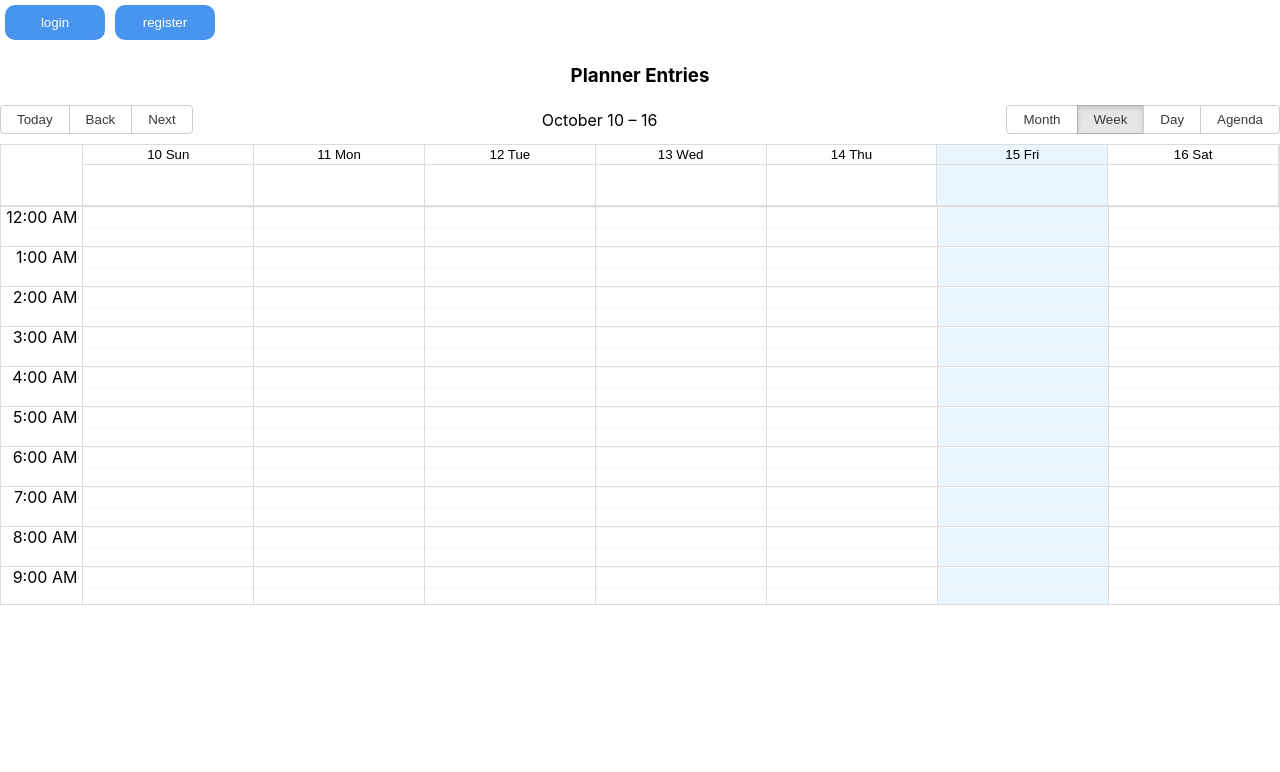
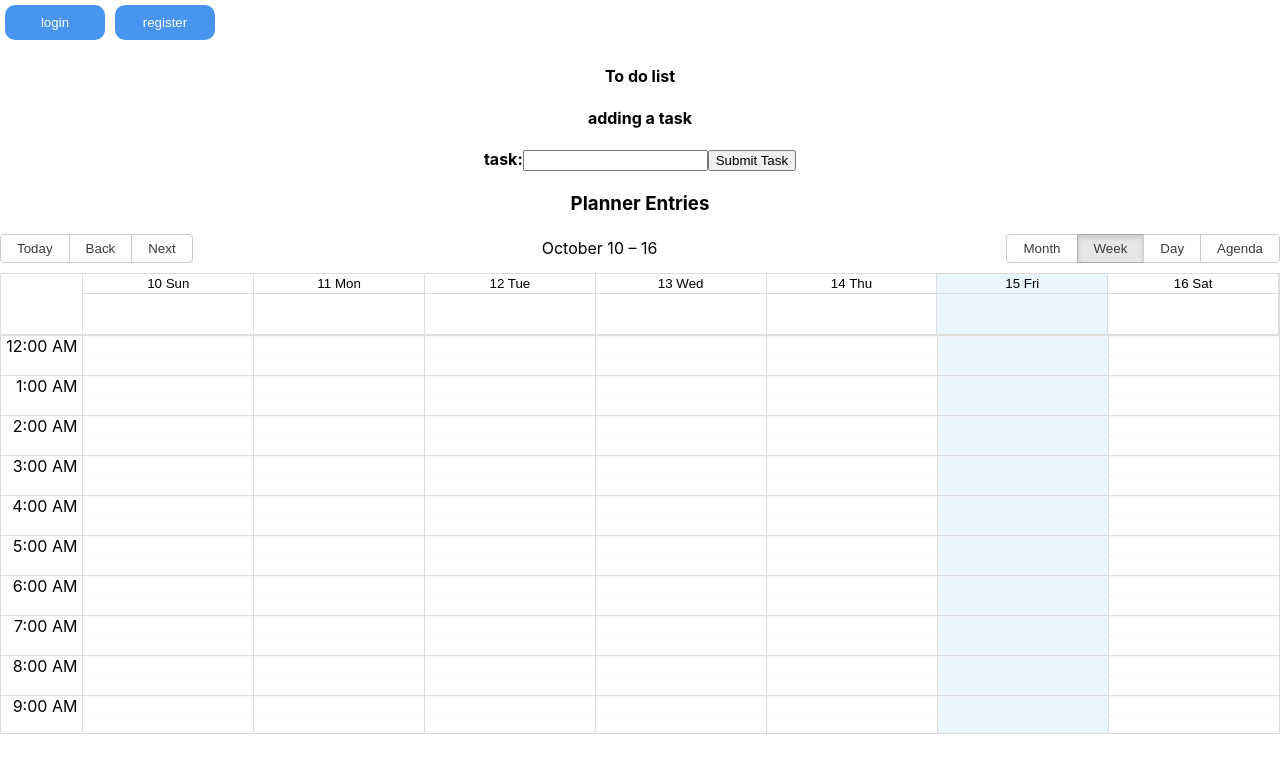
Before and after one commit to Team-GA/goal-planner, a React (Create React App) app in the folder client/: page /home in a window 1280 px wide. Shown: the top 772 px of the page. Built offline with nearby package versions, Linux system fonts and the light colour scheme.

Commit message:
to do main page

```diff
--- a/client/src/components/ToDoPage.jsx
+++ b/client/src/components/ToDoPage.jsx
@@ -3,6 +3,7 @@ import {useEffect, useState} from "react";
 import ToDo from './ToDo';
 import { getAllTasks } from "../services/toDoServices"
 import {Link} from "react-router-dom"
+import CreateToDo from '../screens/CreateToDo';
 
 function ToDoPage() {
     const [tasks, setTasks] = useState([]);
@@ -17,10 +18,7 @@ function ToDoPage() {
     return (
         <div>
             <h4>To do list</h4>
-            <Link to="/add-to-do">
-                <button>create a to do</button>
-
-            </Link>
+            <CreateToDo/>
             <div>
                 {tasks.map((toDoTask)=>(
                     <ToDo setToggleFetch={setToggleFetch} key={toDoTask._id} task={toDoTask}/>
--- a/client/src/screens/Home.jsx
+++ b/client/src/screens/Home.jsx
@@ -3,6 +3,7 @@ import PlannerEntry from "../components/PlannerEntry";
 import Calendar from '../components/Calendar.jsx';
 import { getAllPlannerEntries } from "../services/index";
 import './Home.css'
+import ToDoPage from "../components/ToDoPage";
 
 const Home = () => {
     const [allPlannerEntries, setPlannerEntries] = useState([]);
@@ -17,7 +18,11 @@ const Home = () => {
 
     return (
         <section>
+            <h4>
+                <ToDoPage/>
+            </h4>
             <h3>Planner Entries</h3>
+
             <div className="post">
                 {allPlannerEntries.map((plannerEntry) => (
                     <PlannerEntry setToggleFetch={setToggleFetch} key={plannerEntry._id} plannerEntry={plannerEntry} />
```
